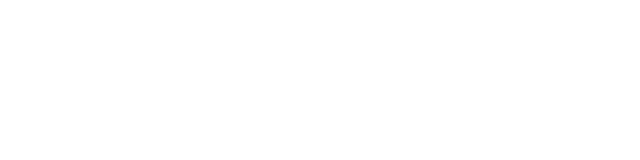
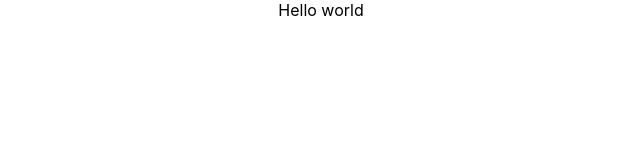
Before and after one commit to ParthParolekar/reunion-internship, a React (Create React App) app: page / in a window 1280 px wide. Shown: the top 160 px of the page, without its empty margins (319-959 px from the left). Built offline with nearby package versions, Linux system fonts and the light colour scheme.

Commit message:
Hello world

```diff
--- a/src/App.js
+++ b/src/App.js
@@ -1,7 +1,7 @@
 import "./App.css";
 
 function App() {
-  return <div className="App"></div>;
+  return <div className="App">Hello world</div>;
 }
 
 export default App;
```
Also changed, not shown: 1 other file (tests, documents, lock files or other folders).
